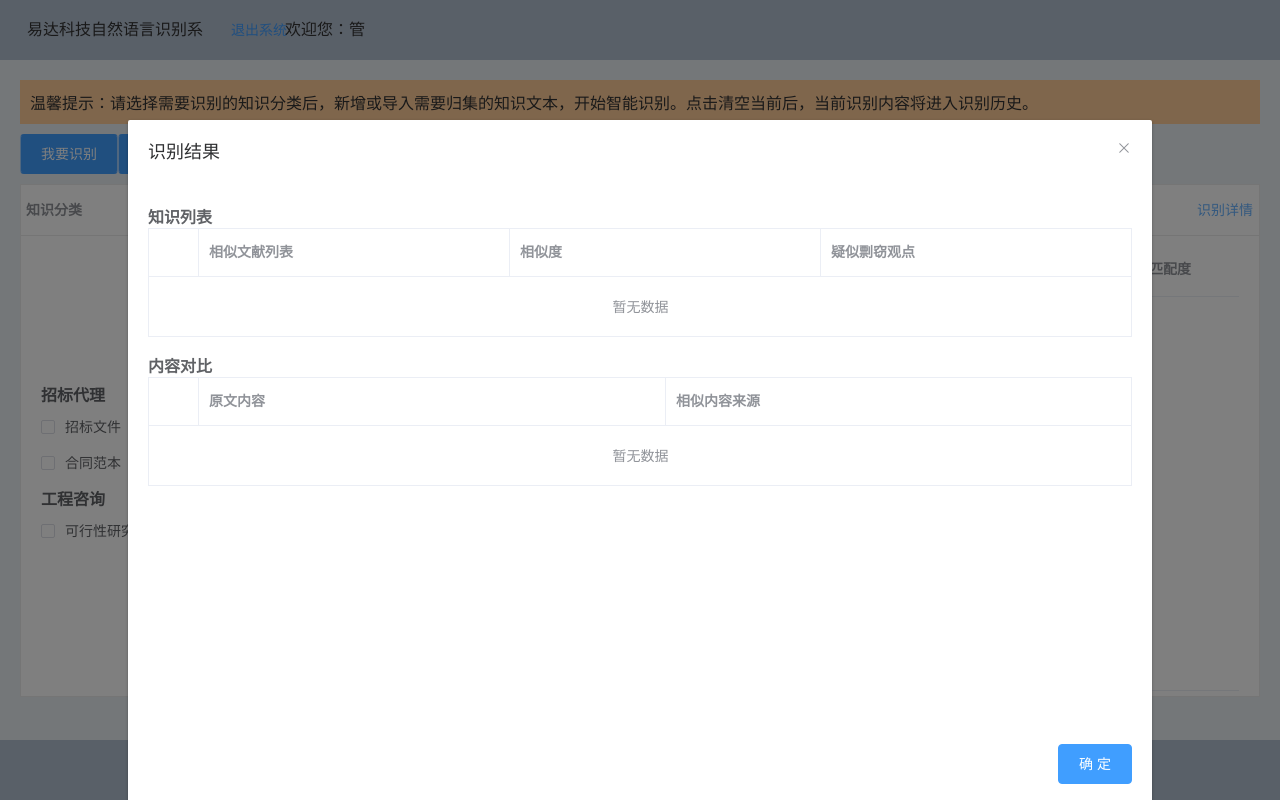
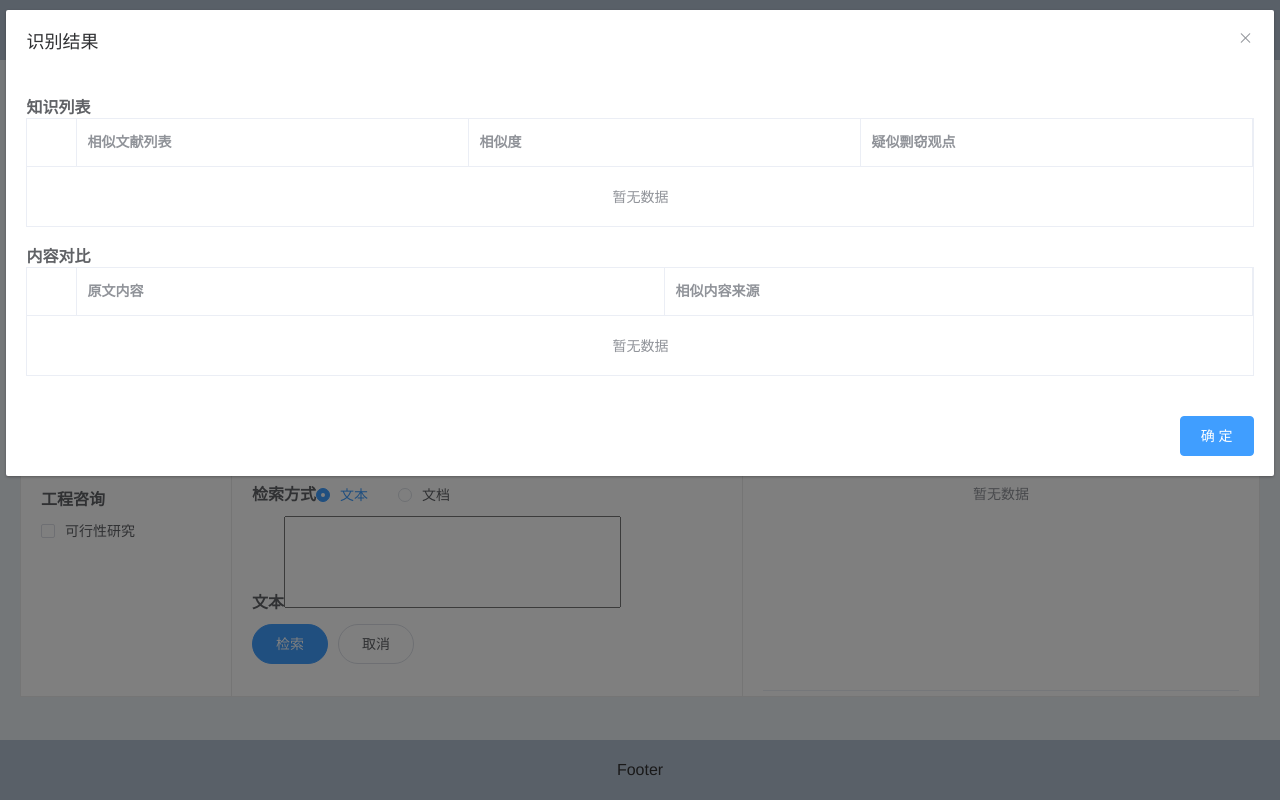
Before and after one commit to fanxk1014/data-manage-sys, a Vue app: page /#/ in a window 1280 px wide. Both pictures are taken after a click on the button "识别详情". Built offline with nearby package versions, Linux system fonts and the light colour scheme.

Commit message:
dialog全屏

```diff
--- a/src/components/check/Check.vue
+++ b/src/components/check/Check.vue
@@ -99,7 +99,7 @@
     <el-dialog id="dialog1"
       title="识别结果"
       :visible.sync="dialogVisible"
-      width="80%" :before-close="handleClose">
+      width="99%" :before-close="handleClose">
 
       <detail :checkId="searchId" :idType="1"></detail>
 
@@ -149,7 +149,7 @@
     },
     mounted:function(){
       // console.log(Global.address)
-  },
+    },
     methods: {
       handleClose(done) {
         done();
--- a/src/components/check/History.vue
+++ b/src/components/check/History.vue
@@ -53,7 +53,7 @@
     <el-dialog id="dialog2"
       title="详情"
       :visible.sync="dialogVisible"
-      width="80%"
+      width="99%"
       :before-close="handleClose">
 
       <detail :historyId="id" :idType="2"></detail>
--- a/src/components/detail/Detail.vue
+++ b/src/components/detail/Detail.vue
@@ -1,8 +1,6 @@
 <template>
   <div>
     <div >
-      <!--{{checkId}}-{{historyId}}-type{{idType}}-->
-      <!--<button @click="show">btn</button>-->
       <span class="title">知识列表</span>
       <el-table
         :data="tableData" border
@@ -63,7 +61,6 @@
       </el-table>
     </div>
 
-
   </div>
 </template>
 
@@ -75,11 +72,14 @@
       return {
         tableData:[],
         searchId:'',
-        loading: false
+        loading: false,
+        winHeight:''
       }
     },
     methods:{
-
+      back(){
+        this.$router.go(-1)
+      },
     },
     mounted:function(){
       if(this.$props.idType == 1){
@@ -118,7 +118,6 @@
             this.loading = false
           });
       }
-
     },
     watch: {
       searchId (val, oldval) {
@@ -258,7 +257,10 @@
   }
   #dialog1 .el-dialog__body,
   #dialog2 .el-dialog__body{
-    height: 500px;
-    overflow: auto;
+    /*height: 500px;*/
+    /*overflow: auto;*/
+  }
+  .el-dialog{
+    margin-top: 10px !important;
   }
 </style>
--- a/src/components/library/Library.vue
+++ b/src/components/library/Library.vue
@@ -32,7 +32,7 @@
       </el-table-column>
       <el-table-column
         prop="indexingType"
-        label="索引类型"
+        label="知识库类型"
         show-overflow-tooltip>
       </el-table-column>
       <el-table-column
@@ -59,7 +59,7 @@
     <el-dialog
       title="新增知识库"
       :visible.sync="dialogVisible"
-      width="30%" :before-close="handleClose">
+      width="30%" style="margin-top: 15vh" :before-close="handleClose">
 
       <div id="sel-tree">
         <el-tree
```
Also changed, not shown: src/components/Global/Global.vue (line endings or trailing spaces).
